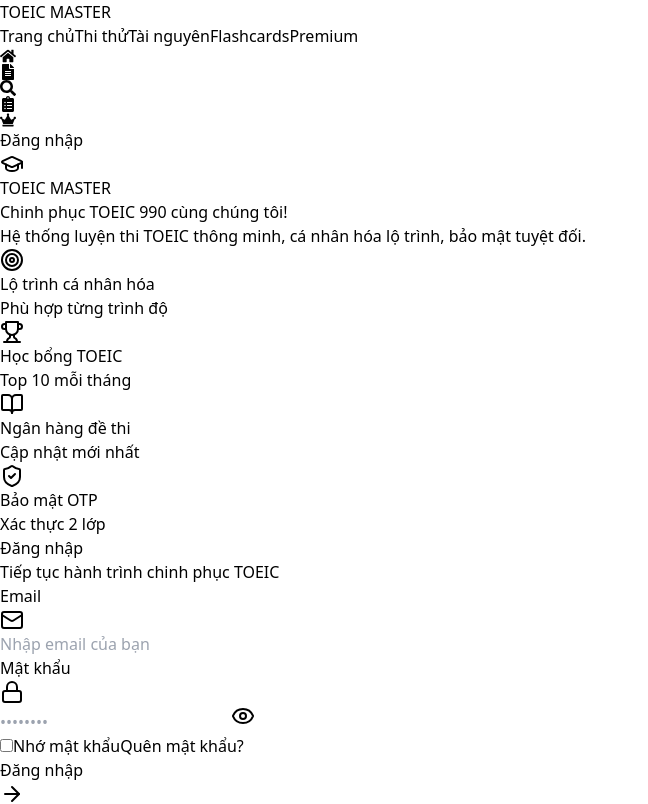
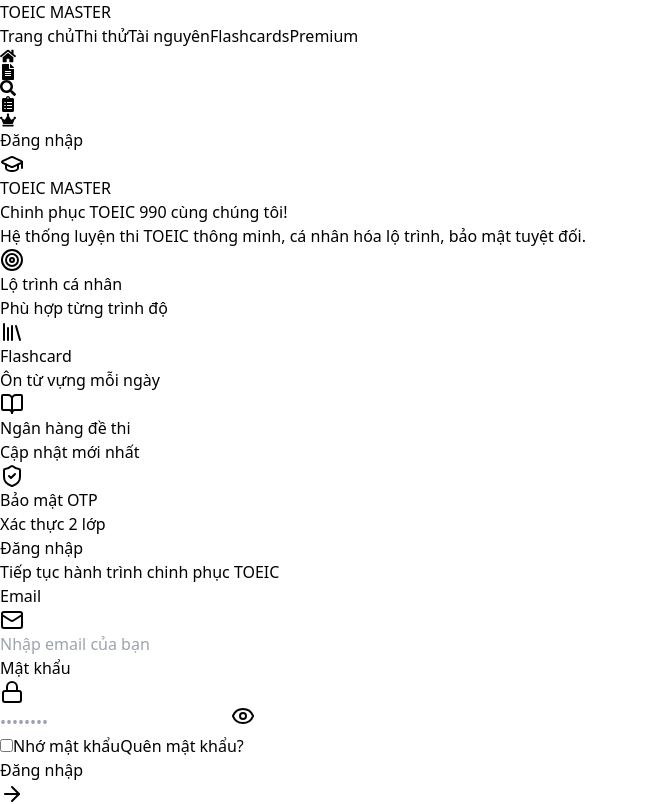
Before and after one commit to DKNguyen13/Toeic-Master-FE-User, a React (Vite) app: page /login in a window 1280 px wide. Shown: the top 804 px of the page, without its empty margins (0-648 px from the left). Built offline with nearby package versions, Linux system fonts and the light colour scheme.

Commit message:
style: change title

```diff
--- a/src/pages/Login/Login.tsx
+++ b/src/pages/Login/Login.tsx
@@ -2,18 +2,7 @@
 import { GoogleLogin } from "@react-oauth/google";
 import { Link, useNavigate } from "react-router-dom";
 import api, { setAccessToken } from "../../config/axios.js";
-import {
-  Eye,
-  EyeOff,
-  Mail,
-  Lock,
-  ArrowRight,
-  ShieldCheck,
-  Target,
-  Trophy,
-  BookOpen,
-  GraduationCap,
-} from "lucide-react";
+import { Eye, EyeOff, Mail, Lock, ArrowRight, ShieldCheck, Target, BookOpen, GraduationCap, Library } from "lucide-react";
 
 type LoginErrors = {
   email?: string;
@@ -101,18 +90,18 @@
                 <Target className="w-7 h-7 text-indigo-700" />
               </div>
               <div>
-                <p className="font-bold text-gray-800">Lộ trình cá nhân hóa</p>
+                <p className="font-bold text-gray-800">Lộ trình cá nhân</p>
                 <p className="text-sm text-gray-500">Phù hợp từng trình độ</p>
               </div>
             </div>
 
             <div className="flex items-center gap-4 p-6 bg-white rounded-2xl shadow-md border border-gray-100 hover:shadow-lg transition-shadow">
               <div className="p-3 bg-blue-100 rounded-xl">
-                <Trophy className="w-7 h-7 text-blue-700" />
+                <Library className="w-7 h-7 text-blue-700" />
               </div>
               <div>
-                <p className="font-bold text-gray-800">Học bổng TOEIC</p>
-                <p className="text-sm text-gray-500">Top 10 mỗi tháng</p>
+                <p className="font-bold text-gray-800">Flashcard</p>
+                <p className="text-sm text-gray-500">Ôn từ vựng mỗi ngày</p>
               </div>
             </div>
 
```
